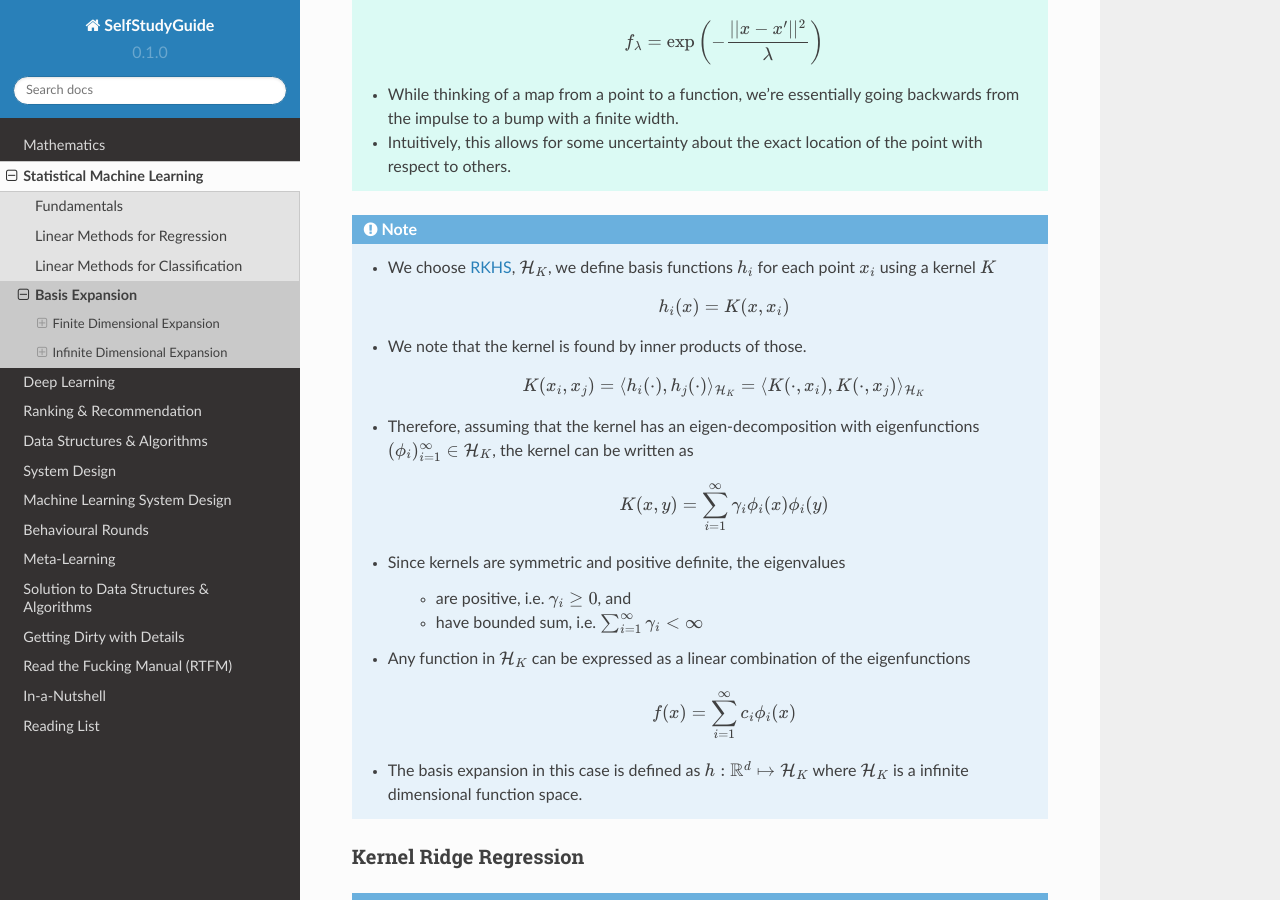
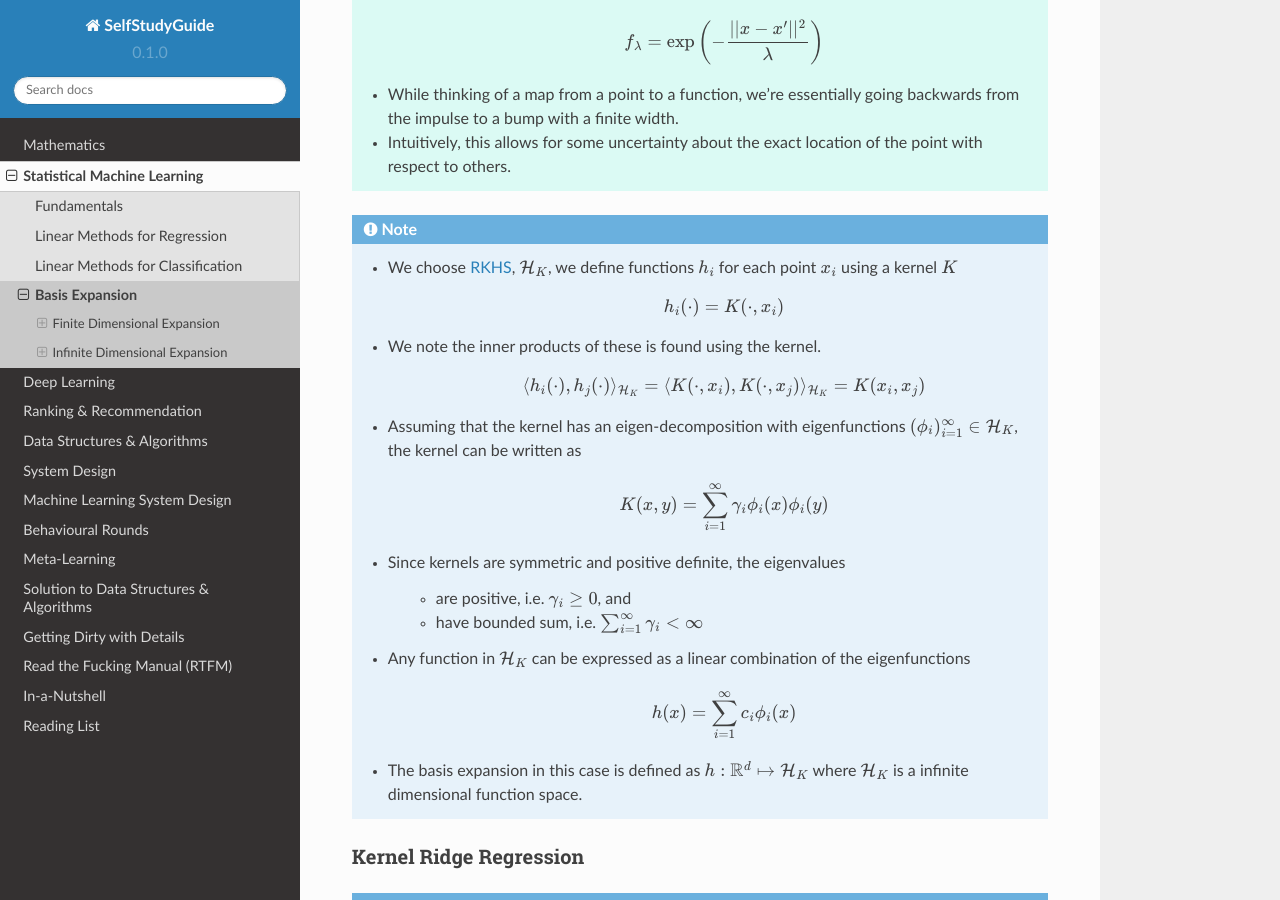
Before and after one commit to uselesstechjunks/leetcode, a Sphinx documentation site: the page built from docs/source/ml/basisexp.rst, in a window 1280 px wide and 900 px high, scrolled down 5702 px. Built offline with Sphinx 7.4.7 and the Read the Docs theme 2.0.0, drawn with Linux system fonts in a browser that asks for light colours.

Commit message:
Update basisexp.rst

```diff
--- a/docs/source/ml/basisexp.rst
+++ b/docs/source/ml/basisexp.rst
@@ -177,13 +177,13 @@ A point mapping to a function
 	* Intuitively, this allows for some uncertainty about the exact location of the point with respect to others.
 
 .. note::
-	* We choose `RKHS <https://en.wikipedia.org/wiki/Reproducing_kernel_Hilbert_space>`_, :math:`\mathcal{H}_K`, we define basis functions :math:`h_i` for each point :math:`x_i` using a kernel :math:`K`
+	* We choose `RKHS <https://en.wikipedia.org/wiki/Reproducing_kernel_Hilbert_space>`_, :math:`\mathcal{H}_K`, we define functions :math:`h_i` for each point :math:`x_i` using a kernel :math:`K`
 
-		.. math:: h_i(x)=K(x,x_i)
-	* We note that the kernel is found by inner products of those.
+		.. math:: h_i(\cdot)=K(\cdot,x_i)
+	* We note the inner products of these is found using the kernel.
 
-		.. math:: K(x_i,x_j)=\langle h_i(\cdot), h_j(\cdot)\rangle_{{\mathcal{H}}_K}=\langle K(\cdot,x_i), K(\cdot,x_j)\rangle_{{\mathcal{H}}_K}
-	* Therefore, assuming that the kernel has an eigen-decomposition with eigenfunctions :math:`(\phi_i)_{i=1}^\infty\in\mathcal{H}_K`, the kernel can be written as
+		.. math:: \langle h_i(\cdot), h_j(\cdot)\rangle_{{\mathcal{H}}_K}=\langle K(\cdot,x_i), K(\cdot,x_j)\rangle_{{\mathcal{H}}_K}=K(x_i,x_j)
+	* Assuming that the kernel has an eigen-decomposition with eigenfunctions :math:`(\phi_i)_{i=1}^\infty\in\mathcal{H}_K`, the kernel can be written as
 
 		.. math:: K(x,y)=\sum_{i=1}^\infty \gamma_i\phi_i(x)\phi_i(y)
 	* Since kernels are symmetric and positive definite, the eigenvalues
@@ -192,7 +192,7 @@ A point mapping to a function
 		* have bounded sum, i.e. :math:`\sum_{i=1}^\infty \gamma_i < \infty`
 	* Any function in :math:`\mathcal{H}_K` can be expressed as a linear combination of the eigenfunctions
 
-		.. math:: f(x)=\sum_{i=1}^\infty c_i\phi_i(x)
+		.. math:: h(x)=\sum_{i=1}^\infty c_i\phi_i(x)
 	* The basis expansion in this case is defined as :math:`h:\mathbb{R}^d\mapsto\mathcal{H}_K` where :math:`\mathcal{H}_K` is a infinite dimensional function space.
 
 Kernel Ridge Regression
```
